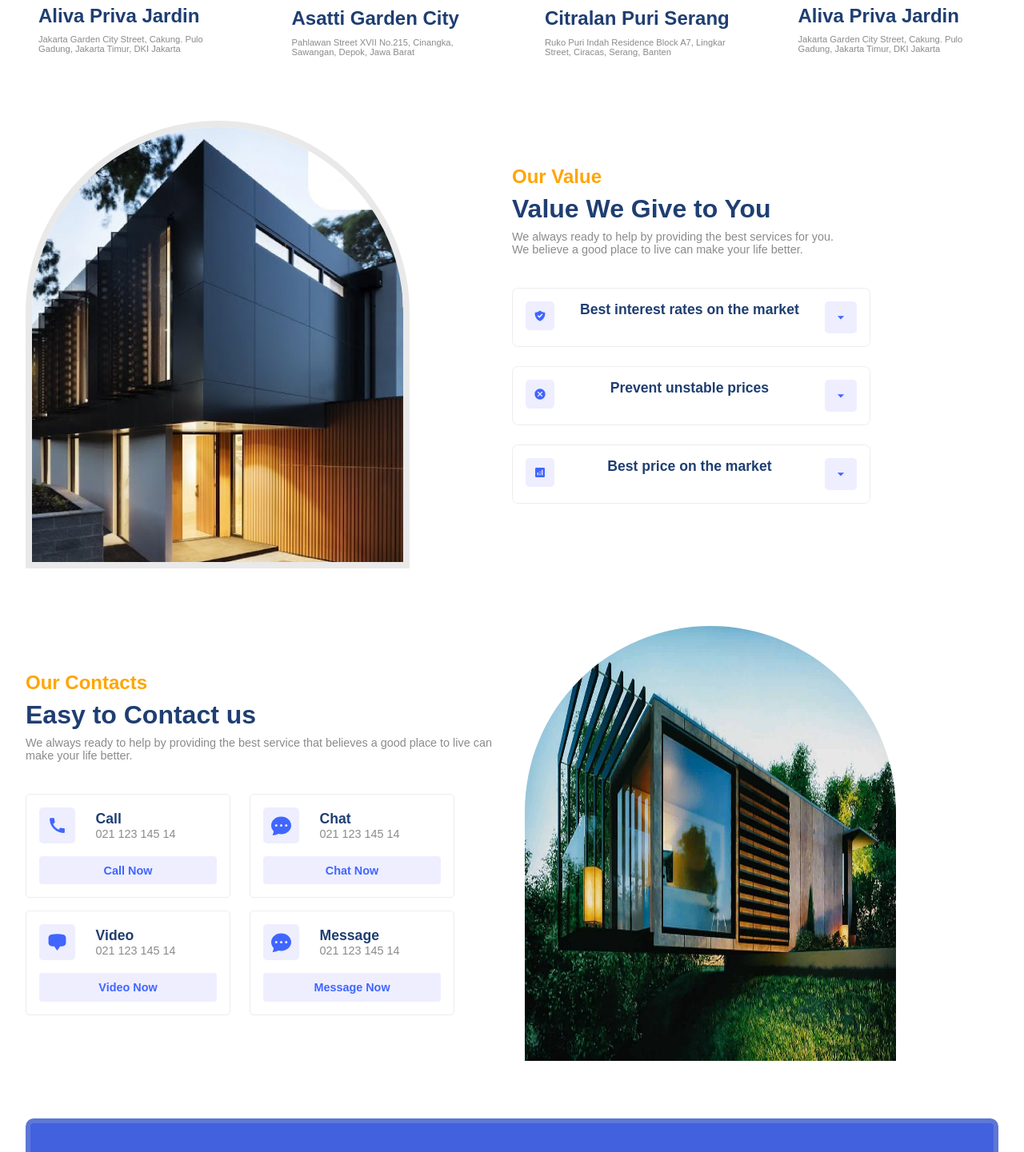
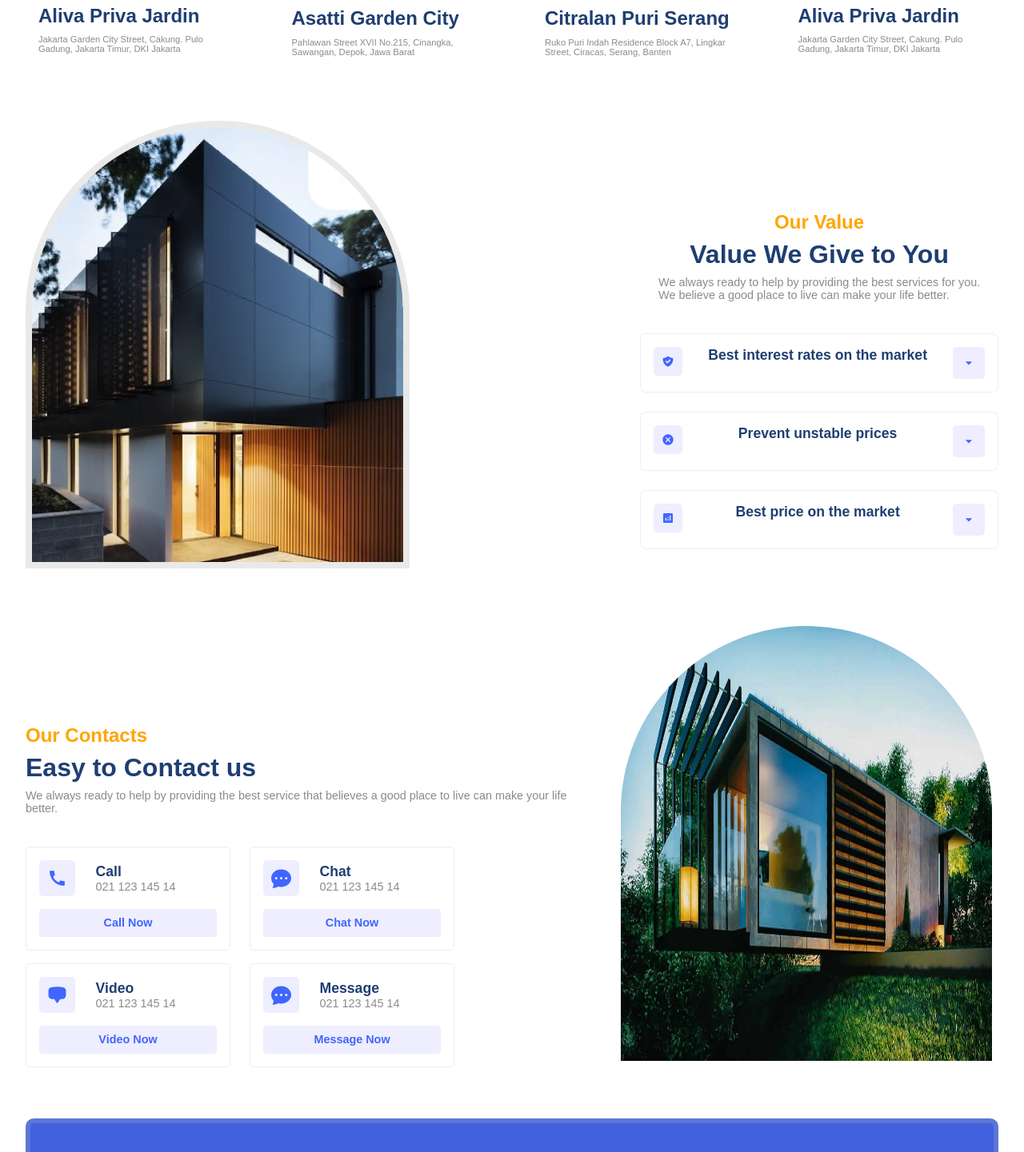
Before and after one commit to guanghui28/FullStack_Real_Estate, a React (Vite) app: page / in a window 1280 px wide. Shown: the part 1250-2691 px from the top of the page at 80% size. Built offline with nearby package versions, Linux system fonts and the light colour scheme.

Commit message:
fix small bug css

```diff
--- a/src/components/Contact/Contact.css
+++ b/src/components/Contact/Contact.css
@@ -1,13 +1,8 @@
 .c-container {
+	display: flex;
 	justify-content: space-between;
-}
-
-.c-container > div {
-	flex: 1;
-}
-
-.c-right {
-	width: 100%;
+	align-items: flex-end;
+	gap: 2rem;
 }
 
 .c-left {
--- a/src/components/Contact/Contact.jsx
+++ b/src/components/Contact/Contact.jsx
@@ -6,7 +6,7 @@ import { HiChatBubbleBottomCenter } from "react-icons/hi2";
 export default function Contact() {
 	return (
 		<section className="c-wrapper">
-			<div className="paddings innerWidth flexCenter c-container">
+			<div className="paddings innerWidth c-container">
 				{/* left side */}
 				<div className="c-left flexColStart">
 					<span className="orangeText">Our Contacts</span>
--- a/src/components/Value/Value.css
+++ b/src/components/Value/Value.css
@@ -1,4 +1,11 @@
 .v-wrapper {
+}
+
+.v-container {
+	display: flex;
+	gap: 2rem;
+	justify-content: space-between;
+	align-items: flex-end;
 }
 
 .v-container .image-container {
@@ -6,7 +13,9 @@
 }
 
 .v-container > div {
-	flex: 1;
+	display: flex;
+	align-items: center;
+	justify-content: center;
 }
 
 .v-right {
--- a/src/components/Value/Value.jsx
+++ b/src/components/Value/Value.jsx
@@ -1,22 +1,13 @@
 import "./Value.css";
-import {
-	Accordion,
-	AccordionItem,
-	AccordionItemHeading,
-	AccordionItemButton,
-	AccordionItemPanel,
-	AccordionItemState,
-} from "react-accessible-accordion";
+import { Accordion } from "react-accessible-accordion";
 import "react-accessible-accordion/dist/fancy-example.css";
-import { MdOutlineArrowDropDown } from "react-icons/md";
 import data from "../../utils/accordion";
-import { useState } from "react";
 import AccordionMap from "./Accordion";
 
 export default function Value() {
 	return (
 		<section className="v-wrapper">
-			<div className="paddings innerWidth flexCenter v-container">
+			<div className="paddings innerWidth v-container">
 				{/* left side */}
 				<div className="v-left">
 					<div className="image-container">
```
